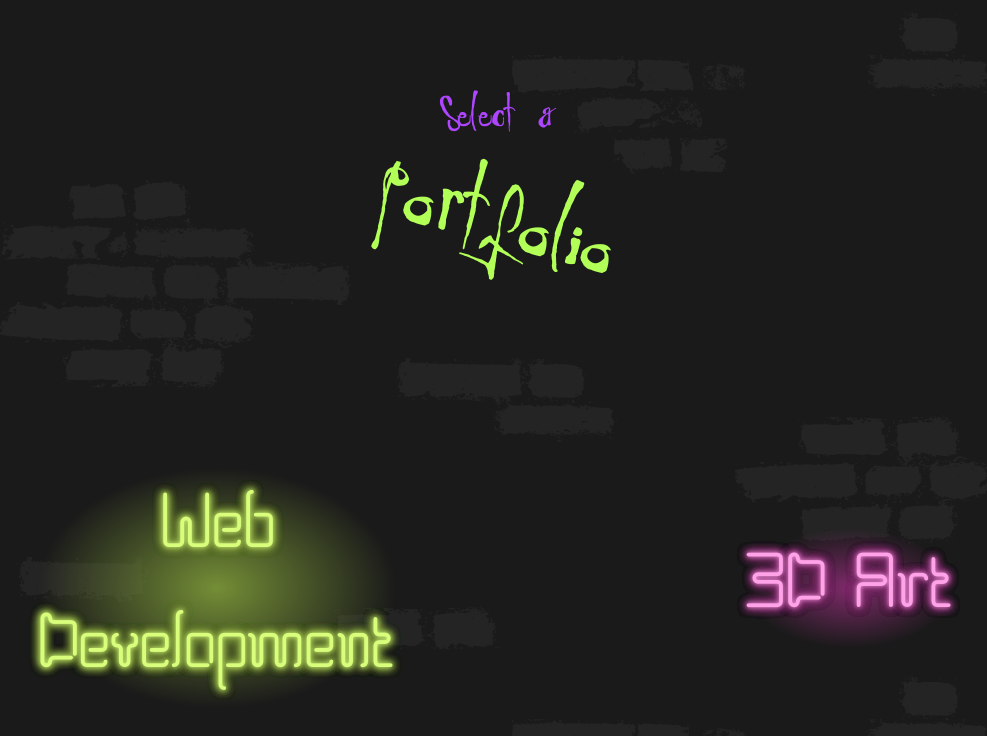
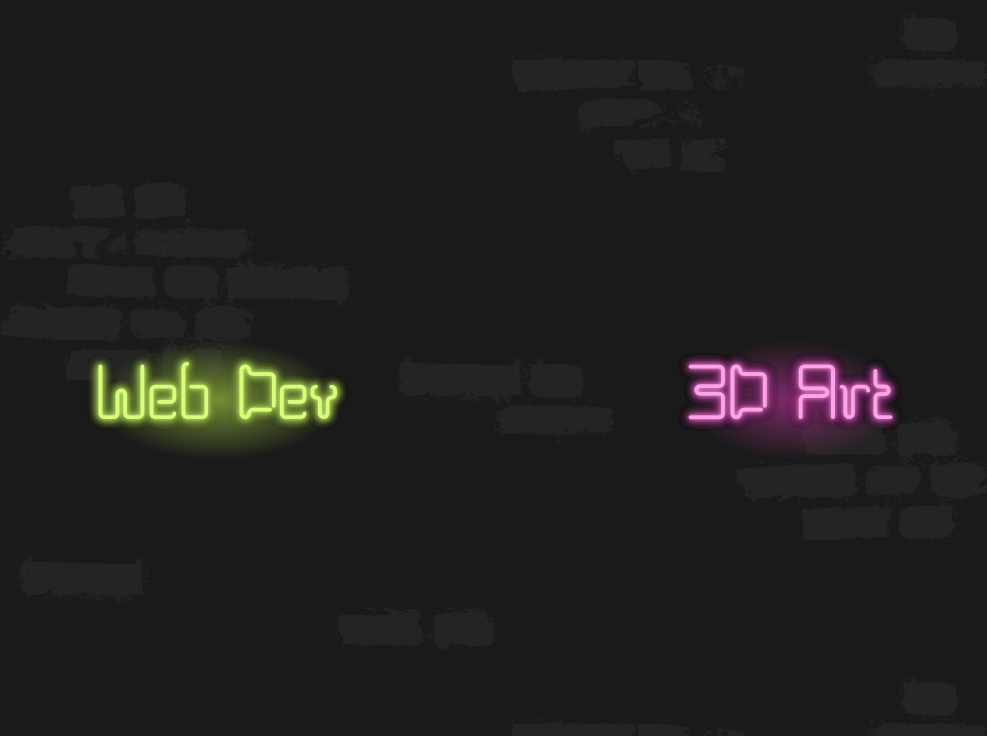
Before and after one commit to Diaa-E/portfolio, a React (Vite) app: page / in a window 1280 px wide. Shown: the top 736 px of the page, without its empty margins (144-1131 px from the left). Built offline with nearby package versions, Linux system fonts and the light colour scheme.

Commit message:
Remove select portfolio title

```diff
--- a/src/pages/App.jsx
+++ b/src/pages/App.jsx
@@ -6,14 +6,9 @@ function App() {
 
   return (
     <div className={styles["topic-background"]}>
-      <h1 className={styles["title"]}>
-        <span className={styles["graffiti-one"]}>Select a </span>
-        <br />
-        <span className={styles["graffiti-two"]}>portfolio</span>
-      </h1>
       <ul className={styles["links-wrapper"]}>
         <li>
-          <Link className={styles["web-link"]} to={"web"}>Web <br /> Development</Link>
+          <Link className={styles["web-link"]} to={"web"}>Web Dev</Link>
         </li>
         <li>
           <Link className={styles["art-link"]} to={"art"}>3D Art</Link>
--- a/src/pages/App.module.css
+++ b/src/pages/App.module.css
@@ -2,31 +2,12 @@
     composes: bricks-background from "../common.module.css";
     background-image: url("../assets/images/bricks_background.webp");
     display: flex;
-    flex-direction: column;
     align-items: center;
     justify-items: center;
     align-content: center;
     justify-content: space-around;
     height: 100dvh;
     user-select: none;
-}
-
-.graffiti-one{
-    font-size: 3rem;
-    font-family: var(--font-graffiti-2);
-    color: var(--graffiti-magenta);
-}
-
-.title{
-    display: flex;
-    flex-direction: column;
-}
-
-.graffiti-two{
-    transform:rotate(15deg);
-    font-size: 7rem;
-    font-family: var(--font-graffiti-2);
-    color: var(--graffiti-green);
 }
 
 .links-wrapper{
```
